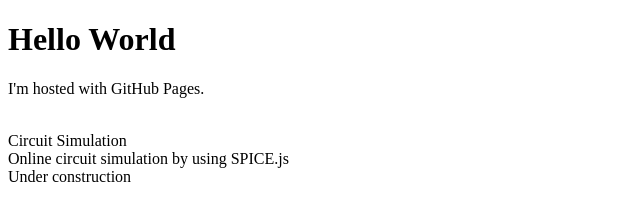
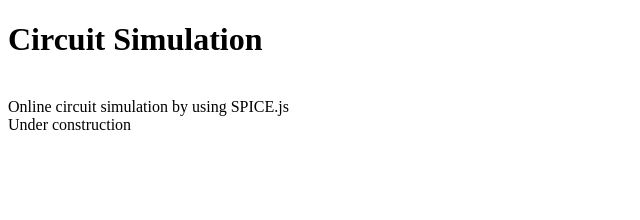
Before and after one commit to d-fathi/spice, a plain HTML site: page index.html in a window 1280 px wide. Shown: the whole page, without its empty margins (0-640 px from the left). Drawn offline with Linux system fonts and the light colour scheme.

Commit message:
Update index.html

```diff
--- a/index.html
+++ b/index.html
@@ -3,10 +3,10 @@
 <!DOCTYPE html>
 <html>
 <body>
-<h1>Hello World</h1>
-<p>I'm hosted with GitHub Pages.</p>
-<br>Circuit Simulation
+<h1>Circuit Simulation</h1>
+<p>
 <br>Online circuit simulation by using SPICE.js
 <br>Under construction
+</p>
 </body>
 </html>
```
